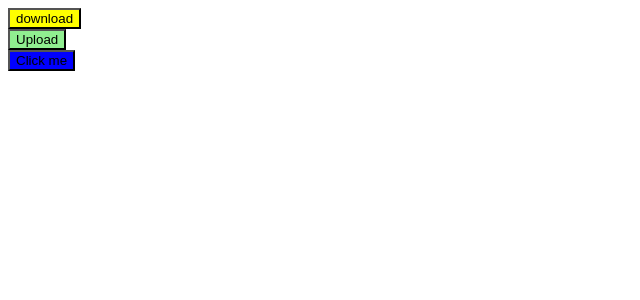
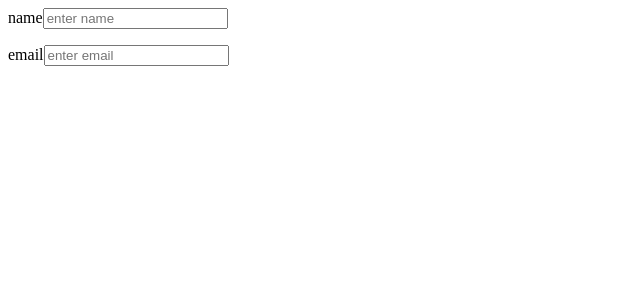
Before and after one commit to MeetPatel3366/MERN-Stack, a React (Vite) app in the folder react/first/: page / in a window 1280 px wide. Shown: the top 300 px of the page, without its empty margins (0-640 px from the left). Built offline with nearby package versions, Linux system fonts and the light colour scheme.

Commit message:
task React: Input

```diff
--- a/react/first/src/App.jsx
+++ b/react/first/src/App.jsx
@@ -1,16 +1,20 @@
 import React from 'react'
 import Taskone from './Taskone'
 import Button from './Button'
+import Input from './Input'
 
 const App = () => {
   return (
     <div>
       {/* <Taskone/> */}
 
-      <Button btn="download" bgc="yellow"/>
+      {/* <Button btn="download" bgc="yellow"/>
       <Button btn="Upload" bgc="lightgreen"/>
-      <Button btn="Click me" bgc="blue"/>
+      <Button btn="Click me" bgc="blue"/> */}
 
+      {/* Task:2  */}
+      <Input label='name' inputType="text" placeholder='enter name'/>
+      <Input label='email' inputType="email" placeholder='enter email'/>
     </div>
   )
 }
--- /dev/null
+++ b/react/first/src/Input.jsx
@@ -0,0 +1,26 @@
+// Build an input field where users can type text, and the text is displayed live below it.
+// Use onChange to capture input
+// Store input in state
+// Render the live preview in a paragraph element
+
+import React, { useState } from "react";
+
+export default function Input({label,inputType,placeholder="enter something..."}) {
+  const [text, setText] = useState("");
+
+  return (
+    <div>
+      <label>{label}</label>
+      <input
+        type={inputType}
+        value={text}
+        onChange={(e) => setText(e.target.value)}
+        placeholder={placeholder}
+      />
+
+      <div>
+        <p>{text}</p>
+      </div>
+    </div>
+  );
+}
```
